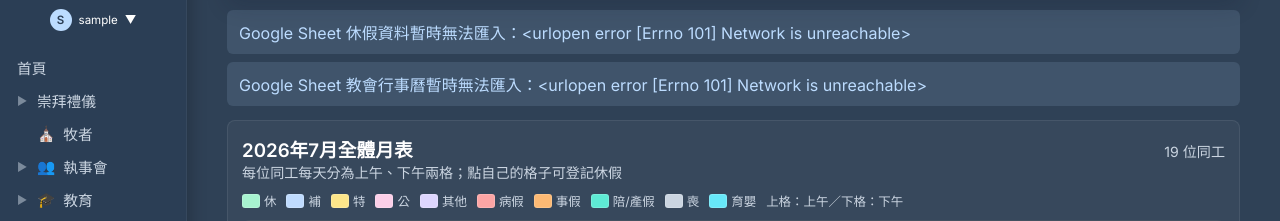
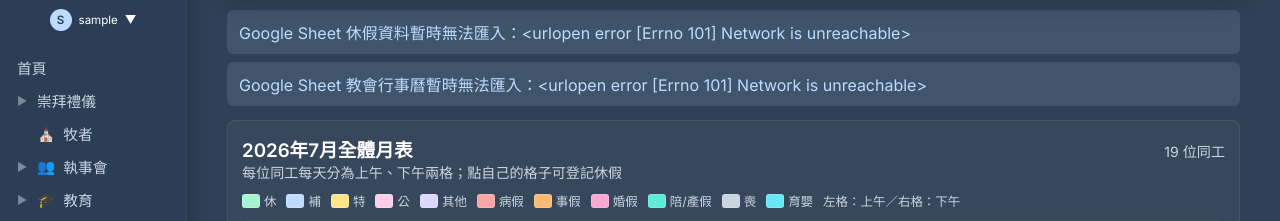
Before and after one commit to peterchen9/nghcc-nads26, a Django app: page /staff/leaves/ in a window 1280 px wide. Shown: the part 155-376 px from the top of the page. Run offline with Django 5.2, Linux system fonts and the light colour scheme; the visitor is signed in with stand-in values (Sample User, id 1); data comes from the database, SQL or seed files in the repository; data that the repository does not hold is empty; some libraries are stand-ins or nearby versions.

Commit message:
完善休假假別與說明視窗

```diff
--- a/nads26/modules/staff/views.py
+++ b/nads26/modules/staff/views.py
@@ -42,7 +42,7 @@ STAFF_LEAVE_SHEET_GIDS = {
     '2026-11': '117424320',
     '2026-12': '1003563016',
 }
-LEAVE_CODES = {'補', '休', '特', '公', '其他', '病假', '事假', '陪/產假', '喪', '育嬰'}
+LEAVE_CODES = {'補', '休', '特', '公', '其他', '病假', '事假', '婚假', '陪/產假', '喪', '育嬰'}
 LEAVE_PARTS = {'am': '上午', 'pm': '下午'}
 LEAVE_EDITOR_CODE_OPTIONS = [
     ('休', '例休'),
@@ -51,6 +51,8 @@ LEAVE_EDITOR_CODE_OPTIONS = [
     ('公', '公假'),
     ('其他', '其他'),
     ('病假', '病假'),
+    ('事假', '事假'),
+    ('婚假', '婚假'),
     ('陪/產假', '陪產'),
     ('育嬰', '育嬰'),
     ('喪', '喪假'),
@@ -63,6 +65,8 @@ HR_LEAVE_SUMMARY_METRICS = [
     ('公假', '公'),
     ('其他', '其他'),
     ('病假', '病假'),
+    ('事假', '事假'),
+    ('婚假', '婚假'),
     ('陪產', '陪/產假'),
     ('育嬰', '育嬰'),
     ('喪假', '喪'),
@@ -912,6 +916,8 @@ def _monthly_leave_summary(user, entries):
         '公': code_days['公'],
         '其他': code_days['其他'],
         '病': code_days['病假'],
+        '事': code_days['事假'],
+        '婚': code_days['婚假'],
         '陪產': code_days['陪/產假'],
         '喪': code_days['喪'],
         '育嬰': code_days['育嬰'],
@@ -1002,8 +1008,8 @@ def _save_leave_entry(request, selected_month):
     if code not in LEAVE_CODES:
         messages.error(request, '請選擇正確的日期、上午/下午與假別。')
         return slots[0][0]
-    if code in {'公', '其他'} and not description:
-        messages.error(request, '選擇「公」或「其他」時，請填寫文字說明。')
+    if code in {'公', '事假', '其他'} and not description:
+        messages.error(request, '選擇「公假」、「事假」或「其他」時，請填寫文字說明。')
         return slots[0][0]
 
     username = request.user.get_username()
--- a/nads26/templates/staff/leaves.html
+++ b/nads26/templates/staff/leaves.html
@@ -340,6 +340,8 @@
     .team-legend-swatch.code-病假 { background: #fca5a5; }
     .team-slot.code-事假,
     .team-legend-swatch.code-事假 { background: #fdba74; }
+    .team-slot.code-婚假,
+    .team-legend-swatch.code-婚假 { background: #f9a8d4; }
     .team-slot.code-陪\/產假,
     .team-legend-swatch.code-陪\/產假 { background: #5eead4; }
     .team-slot.code-喪,
@@ -389,6 +391,7 @@
     .leave-code-option.selected.code-其他 { background: #ddd6fe; color: #07111f; }
     .leave-code-option.selected.code-病假 { background: #fca5a5; color: #07111f; }
     .leave-code-option.selected.code-事假 { background: #fdba74; color: #07111f; }
+    .leave-code-option.selected.code-婚假 { background: #f9a8d4; color: #07111f; }
     .leave-code-option.selected.code-陪\/產假 { background: #5eead4; color: #07111f; }
     .leave-code-option.selected.code-喪 { background: #cbd5e1; color: #07111f; }
     .leave-code-option.selected.code-育嬰 { background: #67e8f9; color: #07111f; }
@@ -611,6 +614,7 @@
     .code-chip.code-其他 { background: #ddd6fe; }
     .code-chip.code-病假 { background: #fca5a5; }
     .code-chip.code-事假 { background: #fdba74; }
+    .code-chip.code-婚假 { background: #f9a8d4; }
     .code-chip.code-陪\/產假 { background: #5eead4; }
     .code-chip.code-喪 { background: #cbd5e1; }
     .code-chip.code-育嬰 { background: #67e8f9; }
@@ -794,6 +798,25 @@
     }
     .modal-backdrop.open {
         display: flex;
+    }
+    .leave-info-backdrop {
+        z-index: 700;
+    }
+    .leave-info-modal {
+        width: min(520px, 100%);
+        max-height: calc(100vh - 40px);
+        overflow-y: auto;
+        background: #26394e;
+        border: 1px solid rgba(94, 234, 212, 0.5);
+        border-radius: 8px;
+        box-shadow: 0 24px 80px rgba(0,0,0,0.55);
+        padding: 18px;
+    }
+    .leave-info-text {
+        margin: 0;
+        color: var(--text-primary);
+        line-height: 1.75;
+        white-space: pre-line;
     }
     .leave-modal {
         width: min(500px, 100%);
@@ -1031,10 +1054,11 @@
             <span class="team-legend-item"><span class="team-legend-swatch code-其他"></span>其他</span>
             <span class="team-legend-item"><span class="team-legend-swatch code-病假"></span>病假</span>
             <span class="team-legend-item"><span class="team-legend-swatch code-事假"></span>事假</span>
+            <span class="team-legend-item"><span class="team-legend-swatch code-婚假"></span>婚假</span>
             <span class="team-legend-item"><span class="team-legend-swatch code-陪/產假"></span>陪/產假</span>
             <span class="team-legend-item"><span class="team-legend-swatch code-喪"></span>喪</span>
             <span class="team-legend-item"><span class="team-legend-swatch code-育嬰"></span>育嬰</span>
-            <span>上格：上午／下格：下午</span>
+            <span>左格：上午／右格：下午</span>
         </div>
         <div class="team-table-scroll" tabindex="0" aria-label="{{ selected_month|date:'Y年n月' }}全體同工休假月表">
             <table class="team-month-table" id="teamMonthTable">
@@ -1178,6 +1202,8 @@
                     <div class="personal-leave-stat"><span>公假</span><strong>{{ monthly_leave_summary.公|floatformat:"-1" }}</strong><small>天</small></div>
                     <div class="personal-leave-stat"><span>其他</span><strong>{{ monthly_leave_summary.其他|floatformat:"-1" }}</strong><small>天</small></div>
                     <div class="personal-leave-stat"><span>病假</span><strong>{{ monthly_leave_summary.病|floatformat:"-1" }}</strong><small>天</small></div>
+                    <div class="personal-leave-stat"><span>事假</span><strong>{{ monthly_leave_summary.事|floatformat:"-1" }}</strong><small>天</small></div>
+                    <div class="personal-leave-stat"><span>婚假</span><strong>{{ monthly_leave_summary.婚|floatformat:"-1" }}</strong><small>天</small></div>
                     <div class="personal-leave-stat"><span>陪產</span><strong>{{ monthly_leave_summary.陪產|floatformat:"-1" }}</strong><small>天</small></div>
                     <div class="personal-leave-stat"><span>育嬰</span><strong>{{ monthly_leave_summary.育嬰|floatformat:"-1" }}</strong><small>天</small></div>
                     <div class="personal-leave-stat"><span>喪假</span><strong>{{ monthly_leave_summary.喪|floatformat:"-1" }}</strong><small>天</small></div>
@@ -1248,6 +1274,16 @@
         </form>
     </div>
 </div>
+
+<div class="modal-backdrop leave-info-backdrop" id="leaveInfoModal" aria-hidden="true">
+    <div class="leave-info-modal" role="dialog" aria-modal="true" aria-labelledby="leaveInfoTitle">
+        <div class="modal-head">
+            <h2 id="leaveInfoTitle">假別說明</h2>
+            <button class="close-btn" type="button" id="closeLeaveInfoModal" aria-label="關閉假別說明">x</button>
+        </div>
+        <p class="leave-info-text" id="leaveInfoText"></p>
+    </div>
+</div>
 {% endblock %}
 
 {% block extra_js %}
@@ -1267,6 +1303,24 @@
     const annualLeaveQuota = parseFloat('{{ annual_leave_quota|escapejs }}') || 0;
     let usedLeaveDays = parseFloat('{{ used_leave_days|escapejs }}') || 0;
     const partLabels = { am: '上午', pm: '下午' };
+    const leaveCodeLabels = {
+        '休': '例休', '補': '補休', '特': '特休', '公': '公假',
+        '其他': '其他', '病假': '病假', '事假': '事假', '婚假': '婚假',
+        '喪': '喪假', '陪/產假': '陪/產假', '育嬰': '育嬰假',
+    };
+    const leaveCodeDescriptions = {
+        '休': '每月固定例休。',
+        '補': '每月因工時可補休1天，另每月固定參加晚崇可補休2天。',
+        '特': '入職滿半年3天，滿1年7天，滿2年10天，滿3年14天，滿5年15天，滿10年16天，滿10年以上每年加休1天，最後至30天為止。',
+        '公': '請說明原由。',
+        '事假': '請說明原由，每年最多14天，並每1天事假扣除月薪1/30金額。',
+        '其他': '請說明原由。',
+        '病假': '未住院，1年內合計不得超過30日；住院，2年內合計不得超過1年；未住院與住院，2年內合計不得超過1年。',
+        '婚假': '8天。',
+        '喪': '父母／養父母／繼父母／配偶喪亡者8日；祖父母／子女／配偶之父母、養父母、繼父母喪亡者6日；曾祖父母／兄弟姊妹／配偶之祖父母喪亡者3日。',
+        '陪/產假': '請與人事主管報備。',
+        '育嬰': '請與人事主管報備。',
+    };
 
     const filledStaff = new Set();
     entries.forEach((entry) => {
@@ -1284,6 +1338,10 @@
     const codeInput = document.getElementById('leaveCode');
     const descriptionInput = document.getElementById('leaveDescription');
     const descriptionField = document.getElementById('descriptionField');
+    const leaveInfoModal = document.getElementById('leaveInfoModal');
+    const leaveInfoTitle = document.getElementById('leaveInfoTitle');
+    const leaveInfoText = document.getElementById('leaveInfoText');
+    const closeLeaveInfoButton = document.getElementById('closeLeaveInfoModal');
     const deleteButton = document.getElementById('deleteLeaveButton');
     const saveButton = document.getElementById('saveLeaveButton');
     const statusList = document.getElementById('dayStatusList');
@@ -1553,7 +1611,7 @@
 
     function renderMonthlyNotes() {
         const notes = entries
-            .filter((entry) => isCurrentUserEntry(entry) && ['公', '其他'].includes(entry.code))
+            .filter((entry) => isCurrentUserEntry(entry) && ['公', '事假', '其他'].includes(entry.code))
             .sort((a, b) => entryKey(a).localeCompare(entryKey(b)));
         notesList.innerHTML = '';
         if (!notes.length) {
@@ -1573,7 +1631,7 @@
     }
 
     function updateDescriptionRequirement() {
-        const required = ['公', '其他'].includes(codeInput.value);
+        const required = ['公', '事假', '其他'].includes(codeInput.value);
         descriptionField.style.display = required ? '' : 'none';
         descriptionInput.required = required;
         if (!required) descriptionInput.value = '';
@@ -1585,6 +1643,21 @@
             opt.classList.toggle('selected', opt.dataset.code === code);
         });
         updateDescriptionRequirement();
+    }
+
+    function openLeaveInfo(code) {
+        leaveInfoTitle.textContent = `${leaveCodeLabels[code] || code}說明`;
+        leaveInfoText.textContent = leaveCodeDescriptions[code] || '目前沒有補充說明。';
+        leaveInfoModal.classList.add('open');
+        leaveInfoModal.setAttribute('aria-hidden', 'false');
+        closeLeaveInfoButton.focus();
+    }
+
+    function closeLeaveInfo() {
+        leaveInfoModal.classList.remove('open');
+        leaveInfoModal.setAttribute('aria-hidden', 'true');
+        const selectedOption = document.querySelector('.leave-code-option.selected');
+        if (selectedOption) selectedOption.focus();
     }
 
     function leaveSlotKey(date, part) {
@@ -1647,6 +1720,7 @@
         opt.addEventListener('click', () => {
             if (isLocked || opt.disabled) return;
             selectLeaveCode(opt.dataset.code);
+            openLeaveInfo(opt.dataset.code);
         });
     });
 
@@ -1785,11 +1859,17 @@
     });
     document.getElementById('closeLeaveModal').addEventListener('click', closeModal);
     document.getElementById('cancelLeaveModal').addEventListener('click', closeModal);
+    closeLeaveInfoButton.addEventListener('click', closeLeaveInfo);
+    leaveInfoModal.addEventListener('click', (event) => {
+        if (event.target === leaveInfoModal) closeLeaveInfo();
+    });
     modal.addEventListener('click', (event) => {
         if (event.target === modal) closeModal();
     });
     document.addEventListener('keydown', (event) => {
-        if (event.key === 'Escape' && modal.classList.contains('open')) closeModal();
+        if (event.key !== 'Escape') return;
+        if (leaveInfoModal.classList.contains('open')) closeLeaveInfo();
+        else if (modal.classList.contains('open')) closeModal();
     });
 
     renderCalendarBadges();
```
Also changed, not shown: nads26/modules/staff/tests.py (+9 -5 lines).
